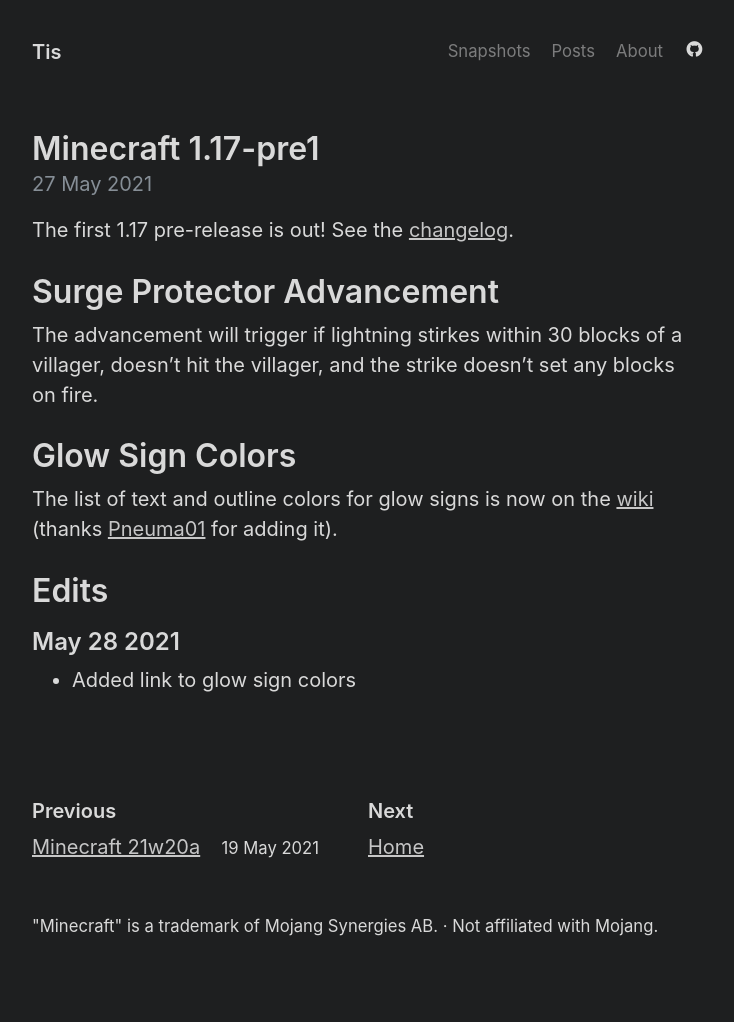
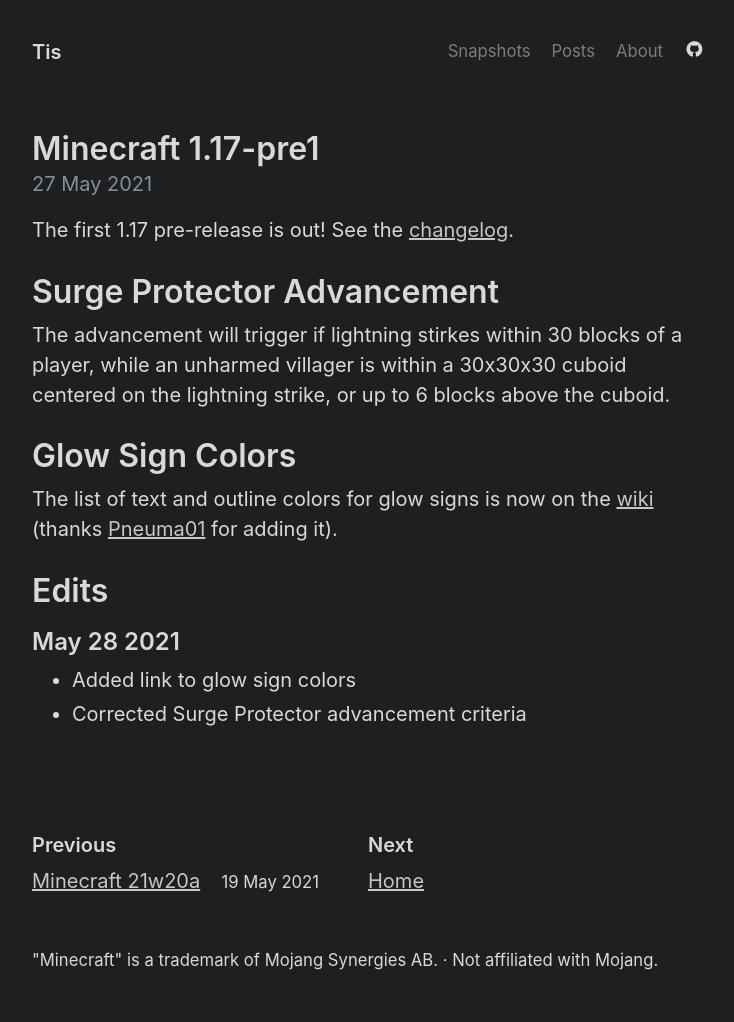
Before and after one commit to Tisawesomeness/tisawesomeness.github.io, a Jekyll site: the page built from snapshots/_posts/2021-05-27-1-17pre-1.md, in a window 1280 px wide. Shown: the whole page, without its empty margins (272-1006 px from the left). Built offline with Jekyll 4.4.1, drawn with Linux system fonts in a browser that asks for light colours; before the commit the page ends 988 px from its top, so only the background shows below that.

Commit message:
Correct advancement criteria

```diff
--- a/snapshots/_posts/2021-05-27-1-17pre-1.md
+++ b/snapshots/_posts/2021-05-27-1-17pre-1.md
@@ -8,7 +8,7 @@
 
 # Surge Protector Advancement
 
-The advancement will trigger if lightning stirkes within 30 blocks of a villager, doesn't hit the villager, and the strike doesn't set any blocks on fire.
+The advancement will trigger if lightning stirkes within 30 blocks of a player, while an unharmed villager is within a 30x30x30 cuboid centered on the lightning strike, or up to 6 blocks above the cuboid.
 
 # Glow Sign Colors
 
@@ -19,3 +19,4 @@
 ## May 28 2021
 
 - Added link to glow sign colors
+- Corrected Surge Protector advancement criteria
```
